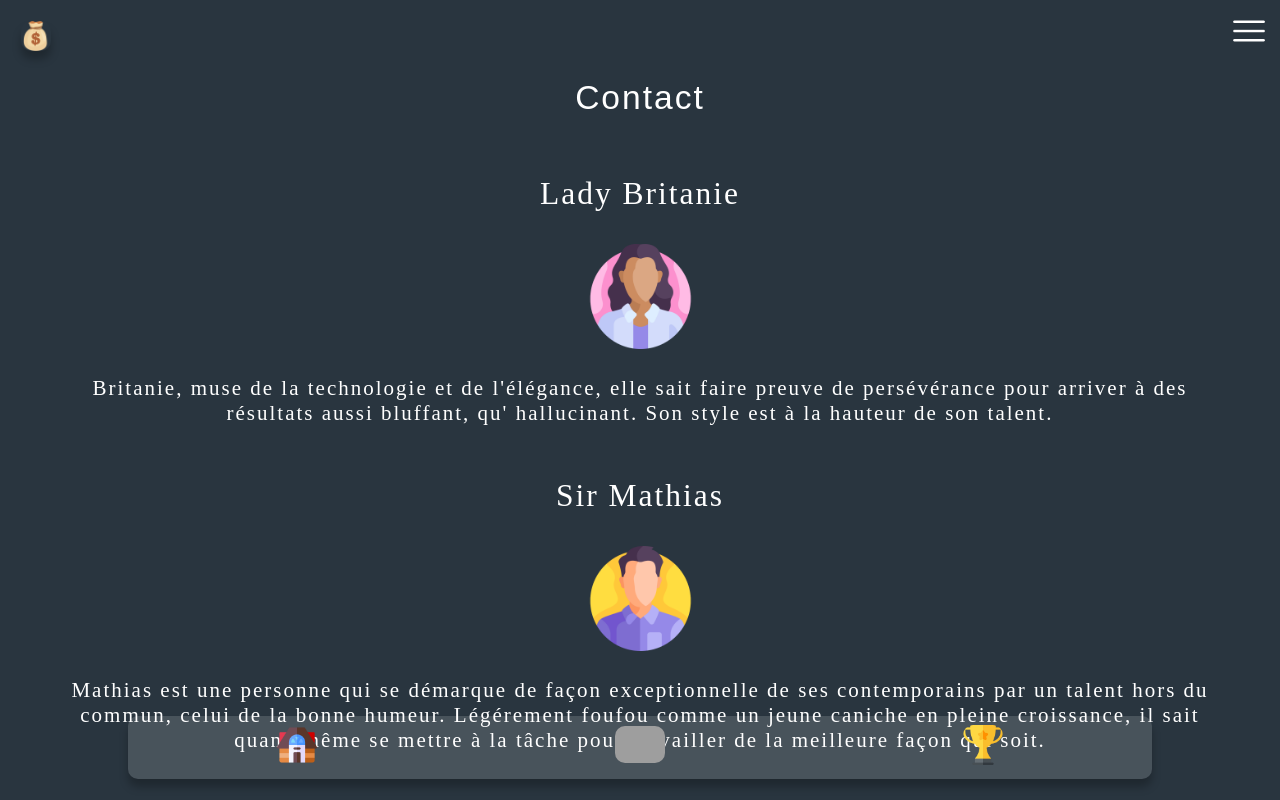
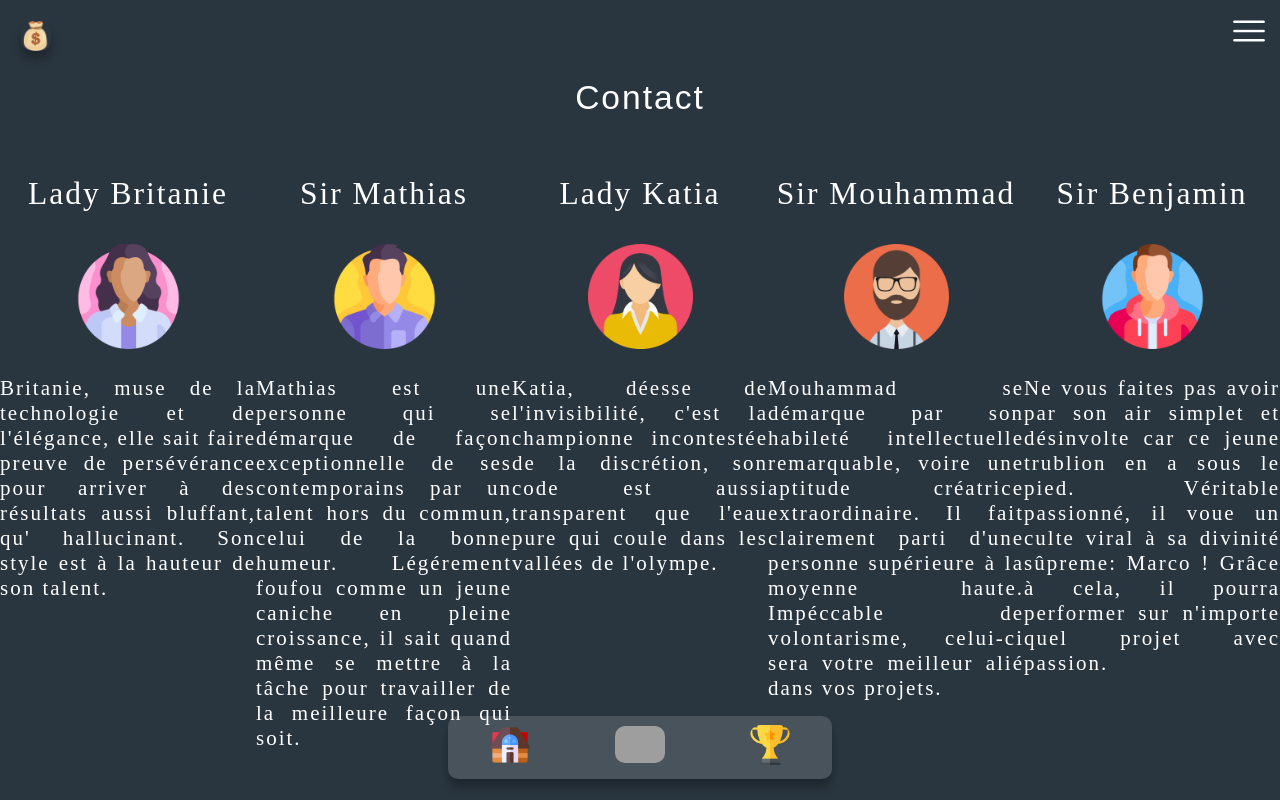
Before and after one commit to Coder269/farwest-angular, an Angular app: page /contact in a window 1280 px wide. Shown: the top 800 px of the page. Built offline with nearby package versions, Linux system fonts and the light colour scheme; no server answers; sample sign-in values are in the browser's storage; grey boxes are pictures that could not be loaded; a web font is replaced by a local one.

Commit message:
general css on app updated

```diff
--- a/src/app/components/contact/contact.component.css
+++ b/src/app/components/contact/contact.component.css
@@ -42,3 +42,17 @@ p {
   bottom: 0;
   margin-bottom: 1rem;
 }
+@media screen and (min-width: 600px) {
+  .displayDesktop {
+    width: 100%;
+    display: flex;
+    justify-content: space-around;
+  }
+  .onePerson,
+  .onePersonLast {
+    width: 15rem;
+  }
+  p {
+    text-align: justify;
+  }
+}
--- a/src/app/components/contact/contact.component.html
+++ b/src/app/components/contact/contact.component.html
@@ -2,17 +2,16 @@
 
 <div class="mainContactContainer">
   <h2>Contact</h2>
-
+  <div class="displayDesktop">
     <div class="onePerson">
       <h3>Lady Britanie</h3>
 
       <a href="https://github.com/Britanie000">
-
         <img src="../../../assets/avatar3.png" alt="avatar Britanie" />
       </a>
       <p>
-      Britanie, muse de la technologie et de l'élégance, elle sait faire preuve
-      de persévérance pour arriver à des résultats aussi bluffant, qu'
+        Britanie, muse de la technologie et de l'élégance, elle sait faire
+        preuve de persévérance pour arriver à des résultats aussi bluffant, qu'
         hallucinant. Son style est à la hauteur de son talent.
       </p>
     </div>
@@ -25,8 +24,8 @@
         Mathias est une personne qui se démarque de façon exceptionnelle de ses
         contemporains par un talent hors du commun, celui de la bonne humeur.
         Légérement foufou comme un jeune caniche en pleine croissance, il sait
-      quand même se mettre à la tâche pour travailler de la meilleure façon qui
-      soit.
+        quand même se mettre à la tâche pour travailler de la meilleure façon
+        qui soit.
       </p>
     </div>
     <div class="onePerson">
@@ -59,11 +58,12 @@
       </a>
       <p>
         Ne vous faites pas avoir par son air simplet et désinvolte car ce jeune
-      trublion en a sous le pied. Véritable passionné, il voue un culte viral à
-      sa divinité sûpreme: Marco ! Grâce à cela, il pourra performer sur
+        trublion en a sous le pied. Véritable passionné, il voue un culte viral
+        à sa divinité sûpreme: Marco ! Grâce à cela, il pourra performer sur
         n'importe quel projet avec passion.
       </p>
     </div>
   </div>
+</div>
 
 <app-mini-menu class="miniMenu"></app-mini-menu>
--- a/src/app/components/login/login.component.css
+++ b/src/app/components/login/login.component.css
@@ -56,4 +56,10 @@ a {
   .btn {
     width: 10rem;
   }
+  label {
+    font-size: 1.2em;
+  }
+  a {
+    font-size: 1.2em;
+  }
 }
--- a/src/app/components/main/main.component.css
+++ b/src/app/components/main/main.component.css
@@ -29,4 +29,10 @@ a {
   .avatar {
     width: 10rem;
   }
+  h2 {
+    font-size: 1.5em;
+  }
+  h3 {
+    font-size: 1.2em;
+  }
 }
--- a/src/app/components/main/main.component.html
+++ b/src/app/components/main/main.component.html
@@ -1,10 +1,10 @@
 <app-menu></app-menu>
 <div class="allComponent">
-  <h2>My assets</h2>
+  <h2>My colonies</h2>
   <img [src]="avatar" alt="" class="avatar" />
   <h3>Your colonies :</h3>
   <ul>
-    <li *ngFor="let colony of this.colonyList">
+    <li *ngFor="let colony of this.colonyList" class="colonies">
       <a href="" [routerLink]="['/colonie/' + colony.id]">{{
         colony.colonyName
       }}</a>
--- a/src/app/components/menu/menu.component.html
+++ b/src/app/components/menu/menu.component.html
@@ -19,7 +19,7 @@
   />
 
   <div *ngIf="isMenuVisible" class="menuContent">
-    <h2>My assets</h2>
+    <h2>My profil</h2>
     <img [src]="getAvatar()" alt="" class="avatar" />
     <div class="stat">
       <h3>Level {{ getLevel() }}</h3>
@@ -42,9 +42,6 @@
       <div class="text">Logout</div>
     </button>
 
-    <!-- <input type="submit" value="Log Out" class="btn" (click)="logOut()" />
-    <hr /> -->
-
     <div class="menu">
       <a class="menuItem" [routerLink]="['/ranking']"
         ><img src="../../assets/arrow.png" alt="" />
--- a/src/app/components/mini-menu/mini-menu.component.css
+++ b/src/app/components/mini-menu/mini-menu.component.css
@@ -23,3 +23,9 @@ ul {
 .icon2 {
   width: 50px;
 }
+
+@media screen and (min-width: 600px) {
+  ul {
+    width: 30%;
+  }
+}
```
Lines whose indentation alone changed are shown as unchanged.
